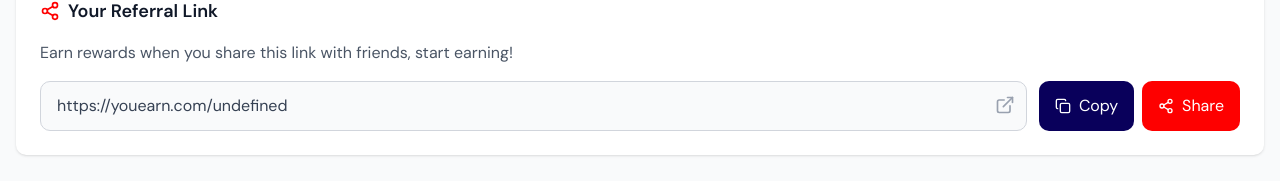
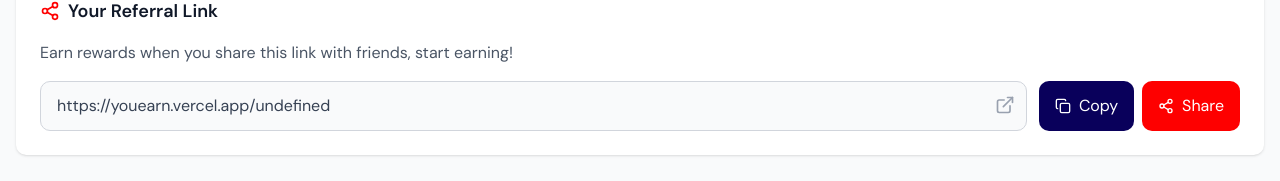
Before and after one commit to egokiemute/youearn, a Next.js app: page /profile in a window 1280 px wide. Shown: the part 423-604 px from the top of the page. Built offline with nearby package versions, Linux system fonts and the light colour scheme; no server answers; the database is empty.

Commit message:
fix(DashboardPage): update referral link to use the correct domain

```diff
--- a/src/app/(dashboard)/profile/page.tsx
+++ b/src/app/(dashboard)/profile/page.tsx
@@ -100,7 +100,7 @@ const DashboardPage = () => {
     return userIndex >= 0 ? userIndex + 1 : null;
   };
 
-  const referralLink = `https://youearn.com/${user?.referralCode}`;
+  const referralLink = `https://youearn.vercel.app/${user?.referralCode}`;
 
   const copyToClipboard = async () => {
     try {
```
